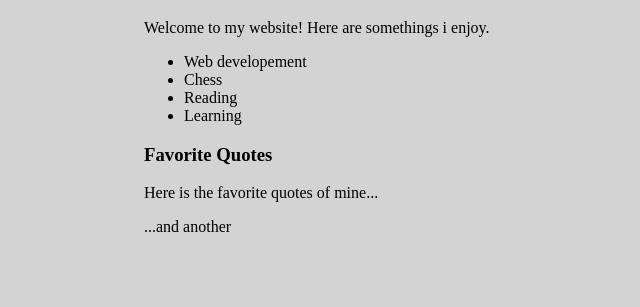
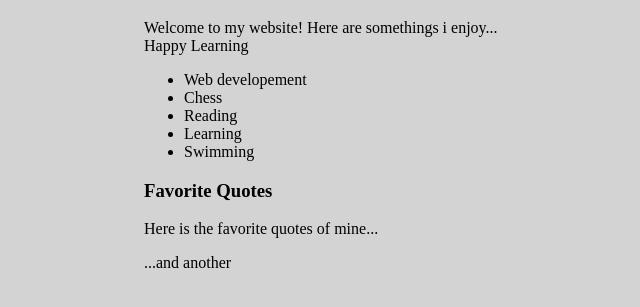
Before and after one commit to santhosh-j/htmlproject, a plain HTML site: page myfirstwebsite.html in a window 1280 px wide. Shown: the part 61-368 px from the top of the page, without its empty margins (296-936 px from the left). Drawn offline with Linux system fonts and the light colour scheme.

Commit message:
updated by navin

```diff
--- a/myfirstwebsite.html
+++ b/myfirstwebsite.html
@@ -7,12 +7,13 @@
 </head>
 <body>
 	<h1>My First Website</h1>
-	<p>Welcome to my website! Here are somethings i enjoy.</p>
+	<p>Welcome to my website! Here are somethings i enjoy... Happy Learning</p>
 	<ul>
 		<li>Web developement</li>
 		<li>Chess</li>
 		<li>Reading</li>
 		<li>Learning</li>
+		<li>Swimming</li>
 	</ul>
 	<h3>Favorite Quotes</h3>
 	<p id="st1">Here is the favorite quotes of mine...</p>
```
